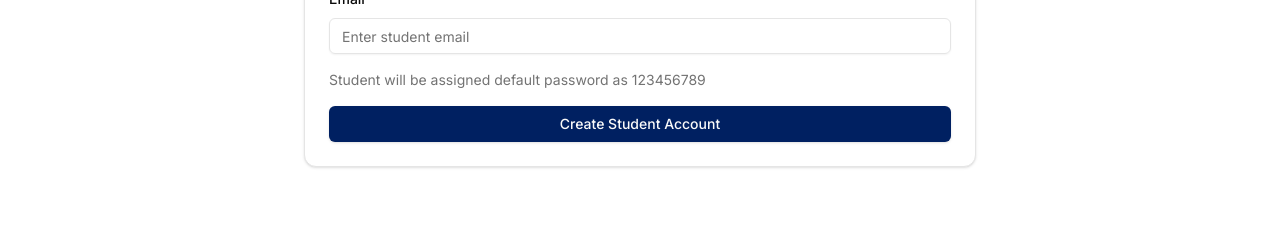
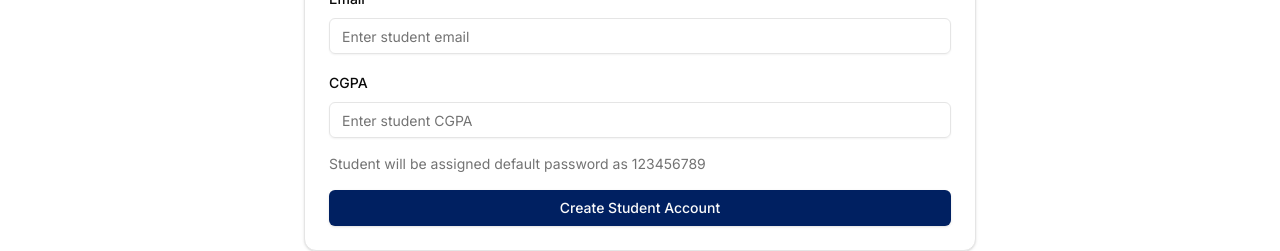
Before and after one commit to SidCoder3904/CDP-Portal, a Next.js app in the folder cdp_portal/: page /admin/students in a window 1280 px wide. Shown: the part 517-768 px from the top of the page. Built offline with nearby package versions, Linux system fonts and the light colour scheme; no server answers; sample sign-in values are in the browser's storage.

Commit message:
added cgpa in register student

```diff
--- a/cdp_portal/src/app/admin/students/page.tsx
+++ b/cdp_portal/src/app/admin/students/page.tsx
@@ -20,6 +20,7 @@ import { useToast } from "@/components/ui/use-toast";
 export default function StudentManagement() {
   const [name, setName] = useState("");
   const [email, setEmail] = useState("");
+  const [cgpa, setCgpa] = useState("");
   const [isLoading, setIsLoading] = useState(false);
   const [file, setFile] = useState<File | null>(null);
   const { toast } = useToast();
@@ -35,7 +36,7 @@ export default function StudentManagement() {
         headers: {
           "Content-Type": "application/json",
         },
-        body: JSON.stringify({ name, email }),
+        body: JSON.stringify({ name, email, cgpa }),
       });
 
       if (!response.ok) {
@@ -52,6 +53,7 @@ export default function StudentManagement() {
       // Reset form
       setName("");
       setEmail("");
+      setCgpa("");
     } catch (error) {
       toast({
         title: "Error",
@@ -166,6 +168,20 @@ export default function StudentManagement() {
                       required
                     />
                   </div>
+                  <div className="space-y-2">
+                    <Label htmlFor="cgpa">CGPA</Label>
+                    <Input
+                      id="cgpa"
+                      type="number"
+                      step="0.01"
+                      min="0"
+                      max="10"
+                      placeholder="Enter student CGPA"
+                      value={cgpa}
+                      onChange={(e) => setCgpa(e.target.value)}
+                      required
+                    />
+                  </div>
                   <CardDescription>
                     Student will be assigned default password as 123456789
                   </CardDescription>
@@ -188,7 +204,7 @@ export default function StudentManagement() {
                 </CardTitle>
                 <CardDescription>
                   Upload a CSV or Excel file containing student details (File
-                  columns: name, email)
+                  columns: name, email, cgpa)
                 </CardDescription>
               </CardHeader>
               <CardContent>
```
Also changed, not shown: 1 other file (tests, documents, lock files or other folders).
